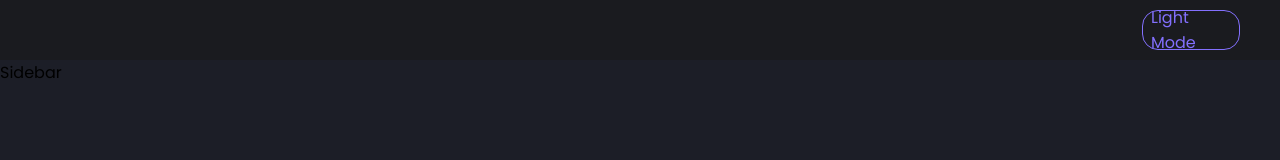
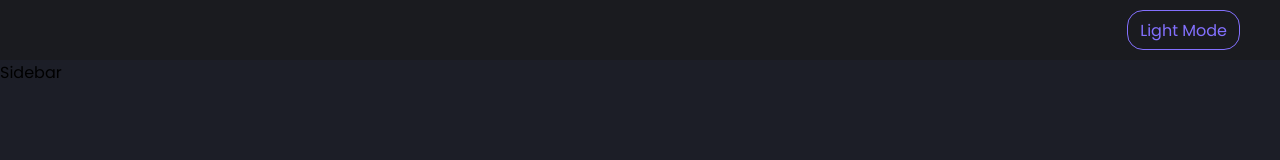
Before and after one commit to Upasana0710/Messaging-App, a React (Create React App) app in the folder client/: page / in a window 1280 px wide. Shown: the top 160 px of the page. Built offline with nearby package versions, Linux system fonts and the light colour scheme.

Commit message:
style formatting

```diff
--- a/client/src/components/HorizontalBar.js
+++ b/client/src/components/HorizontalBar.js
@@ -10,8 +10,8 @@ const MainContainer= styled.div`
 `;
 const Mode= styled.div`
   background: ${({ theme }) => theme.bg};
-  width: 80px;
-  padding: 8px;
+  width: fit-content;
+  padding: 8px 12px;
   border: 1px solid ${({ theme }) => theme.primary};
   border-radius: 16px;
   cursor: pointer;
```
